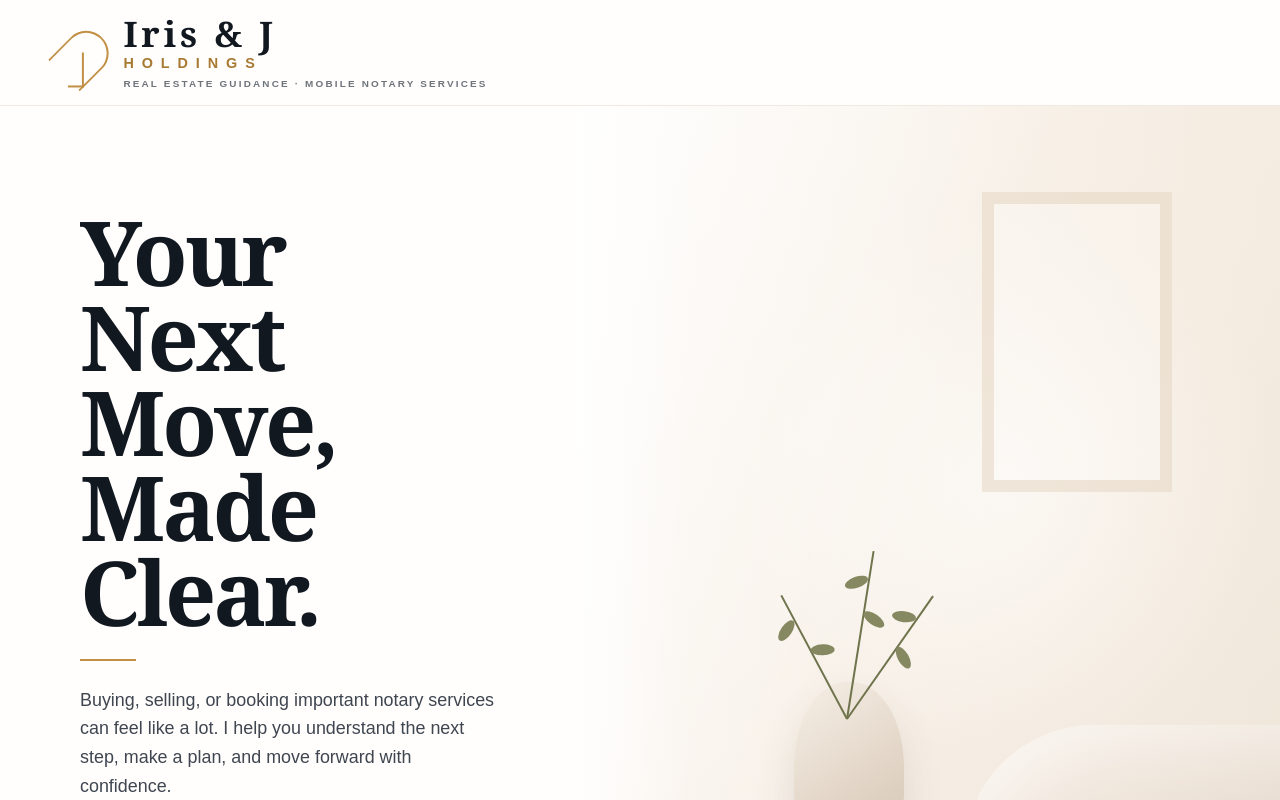
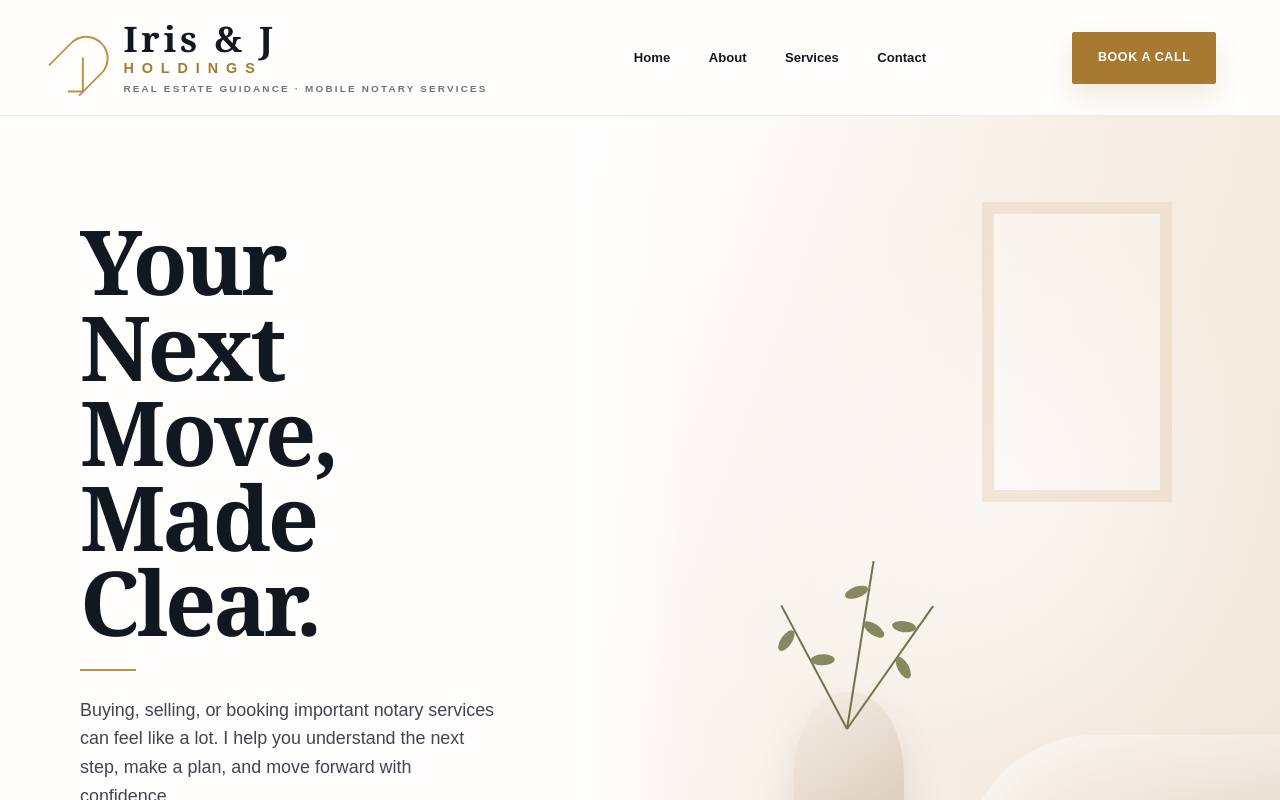
Before and after one commit to Emanuel628/Iris-and-J-Holdings, a React (Vite) app: page / in a window 1280 px wide. Shown: the top 800 px of the page. Built offline with nearby package versions, Linux system fonts and the light colour scheme.

Commit message:
Restore functional sticky header navigation

```diff
--- a/src/components/layout/Header.tsx
+++ b/src/components/layout/Header.tsx
@@ -1,6 +1,6 @@
 function Header() {
   return (
-    <header className="site-header logo-only-header" aria-label="Site header">
+    <header className="site-header clean-site-header" aria-label="Site header">
       <a className="brand" href="/" aria-label="Iris and J Holdings home">
         <span className="brand-mark" aria-hidden="true"><span /></span>
         <span className="brand-copy">
@@ -9,6 +9,15 @@ function Header() {
           <small>Real Estate Guidance · Mobile Notary Services</small>
         </span>
       </a>
+
+      <nav className="desktop-nav" aria-label="Main navigation">
+        <a href="/">Home</a>
+        <a href="/about">About</a>
+        <a href="/#services">Services</a>
+        <a href="/book">Contact</a>
+      </nav>
+
+      <a className="nav-cta" href="/book?service=General%20Question#contact-form">Book a Call</a>
     </header>
   );
 }
```
